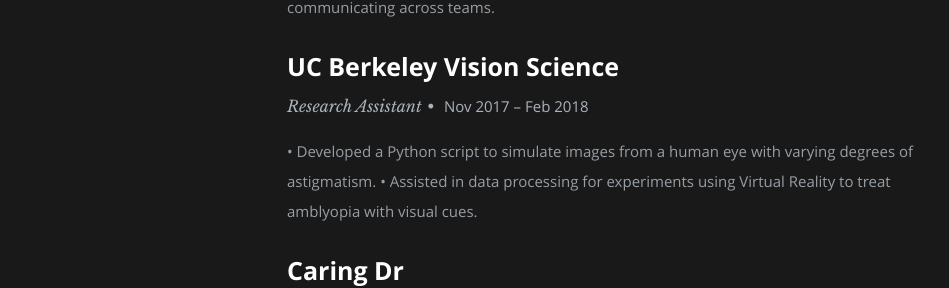
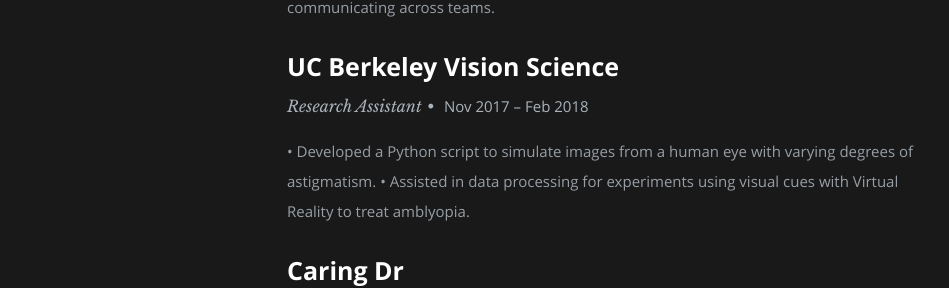
Before and after one commit to Junah-Park/Junah-Park, a React (Create React App) app: page / in a window 1280 px wide. Shown: the part 2213-2501 px from the top of the page, without its empty margins (118-1067 px from the left). Built offline with nearby package versions, Linux system fonts and the light colour scheme.

Commit message:
revision for resume description

```diff
--- a/src/App.js
+++ b/src/App.js
@@ -88,7 +88,7 @@
             "company":"UC Berkeley Vision Science",
             "title":"Research Assistant",
             "years":"Nov 2017 – Feb 2018",
-            "description":"• Developed a Python script to simulate images from a human eye with varying degrees of astigmatism.\n• Assisted in data processing for experiments using Virtual Reality to treat amblyopia with visual cues."
+            "description":"• Developed a Python script to simulate images from a human eye with varying degrees of astigmatism.\n• Assisted in data processing for experiments using visual cues with Virtual Reality to treat amblyopia. "
           },
           {
             "company":"Caring Dr",
```
Also changed, not shown: 1 other file (tests, documents, lock files or other folders).
